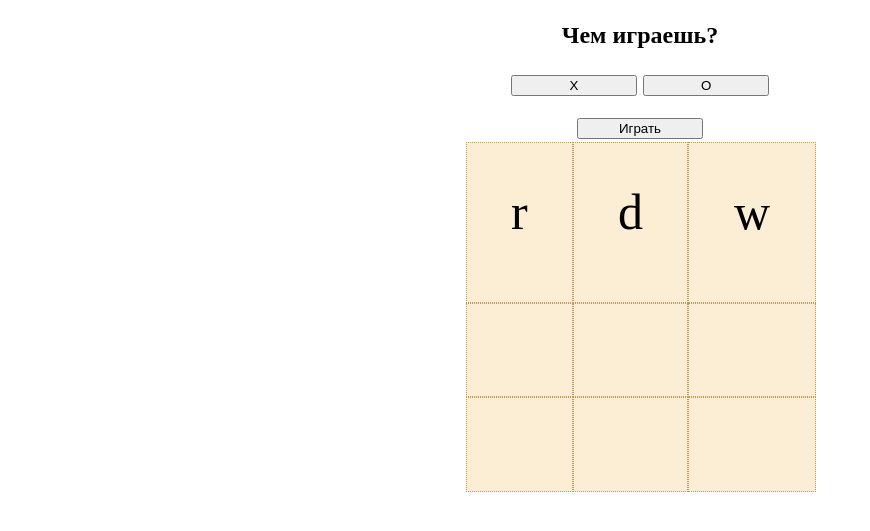
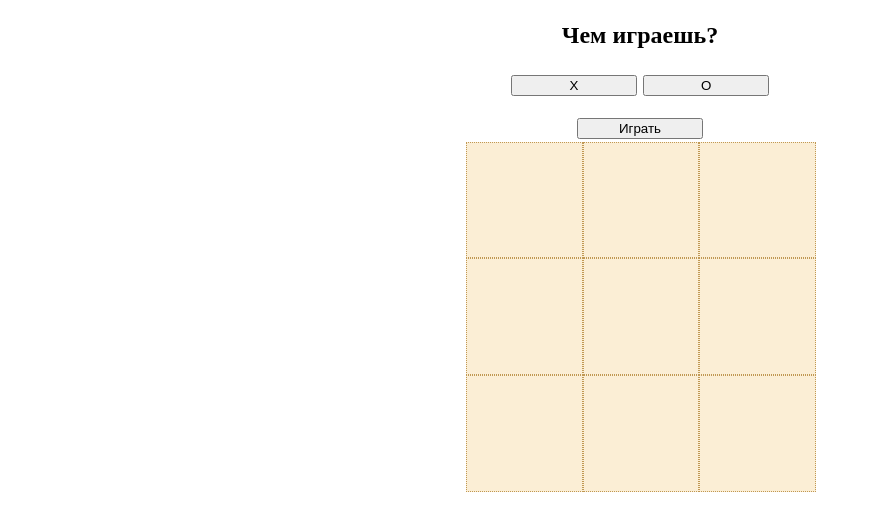
Before and after one commit to SaPer663/tic_tac, a plain HTML site: page index.html in a window 1280 px wide. Shown: the part 79-610 px from the top of the page, without its empty margins (0-870 px from the left). Drawn offline with Linux system fonts and the light colour scheme.

Commit message:
просто коммит

```diff
--- a/index.html
+++ b/index.html
@@ -19,12 +19,12 @@
       <div class="wrapper">
         <div class="table">
           <div class="row">
-            <div class="cell" id="one1" onclick="">r
+            <div class="cell" id="one1" onclick="">
 			</div>
-            <div class="cell" id="two2" onclick="">d
+            <div class="cell" id="two2" onclick="">
 
             </div>
-            <div class="cell" id="three3" onclick="">w
+            <div class="cell" id="three3" onclick="">
 
             </div>
           </div>
```
